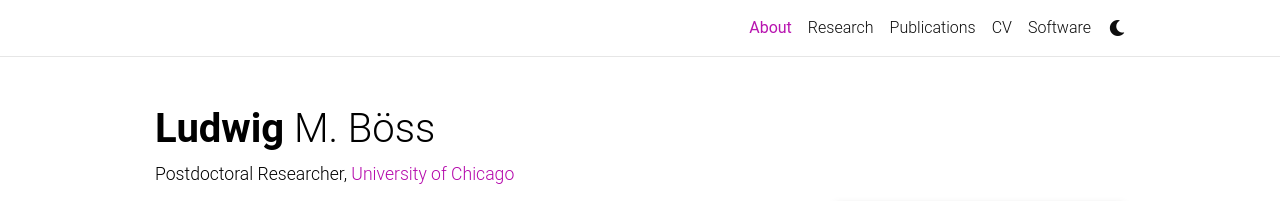
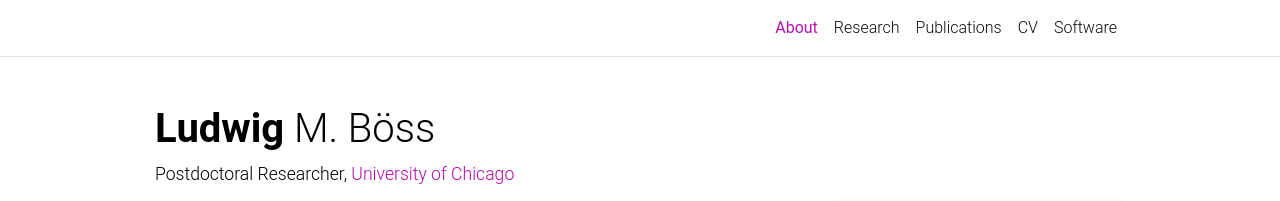
Before and after one commit to LudwigBoess/LudwigBoess.github.io, a Jekyll site: the page built from _pages/about.md, in a window 1280 px wide. Shown: the top 201 px of the page. Built offline with Jekyll 4.4.1, drawn with Linux system fonts in a browser that asks for light colours; full-size pictures stand in for the smaller copies a plugin makes; comment, search, counter and statistics services are not loaded; a style sheet for code colours, icons or effects is not loaded.

Commit message:
removed light-mode selector

```diff
--- a/_includes/header.html
+++ b/_includes/header.html
@@ -97,12 +97,12 @@
               {%- if site.enable_darkmode %}
 
               <!-- Toogle theme mode -->
-              <li class="toggle-container">
+              <!-- <li class="toggle-container">
                 <button id="light-toggle" title="Change theme">
                   <i class="fas fa-moon"></i>
                   <i class="fas fa-sun"></i>
                 </button>
-              </li>
+              </li> -->
               {%- endif %}
             </ul>
           </div>
```
